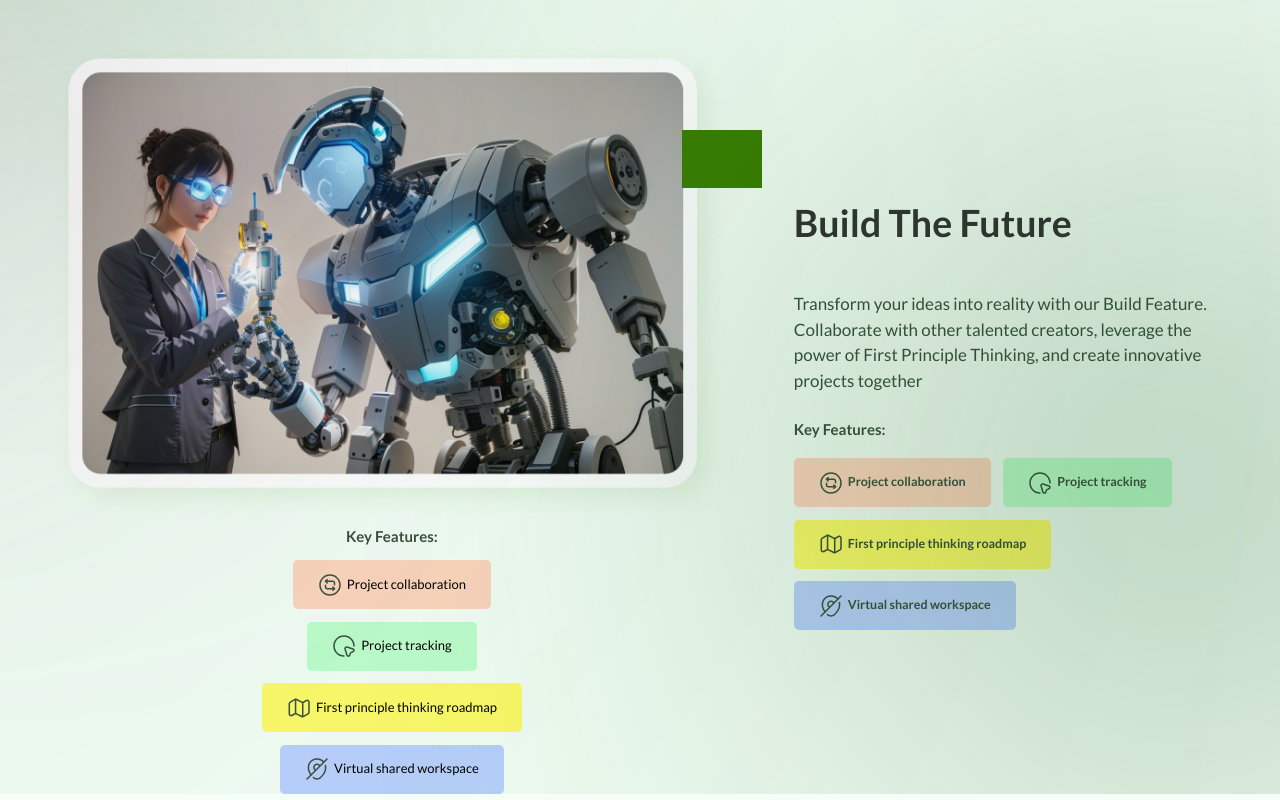
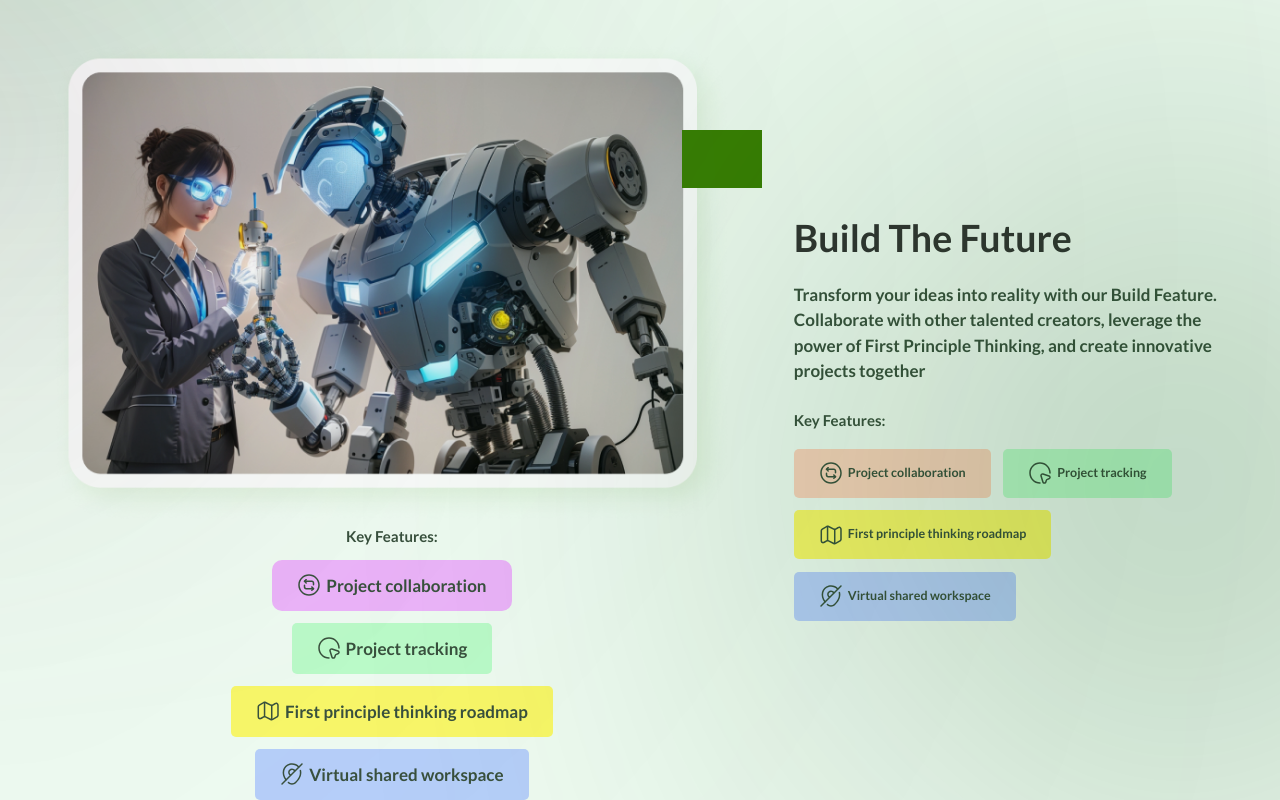
Before and after one commit to Colab-Apes/new_landing_page, a React (Vite) app: page / in a window 1280 px wide. Shown: the part 1842-2642 px from the top of the page. Built offline with nearby package versions, Linux system fonts and the light colour scheme.

Commit message:
worked on build the future

```diff
--- a/src/NewLandingPage/components/BuildTheFuture.jsx
+++ b/src/NewLandingPage/components/BuildTheFuture.jsx
@@ -28,27 +28,31 @@
               alt="Feature Frame"
             />
             <div className="key-features kf-mobile text-center">
-              <p className="text-[#3B513F] text-[1.5rem] mb-5 font-bold">
+              <p className="text-[#3B513F] text-[2rem] xl:text-[1.5rem] mb-5 font-bold">
                 Key Features:
               </p>
-              <div className="flex flex-col items-center flex-wrap gap-5">
-                <div className="stuff flex items-center gap-2 bg-[#FFD6BF] px-10 py-5 rounded-lg">
+              <div className="flex  flex-col items-center flex-wrap gap-5 text-[#3B513F] font-bold  ">
+                <div className="stuff flex items-center gap-2 bg-[#F2B6FF] px-10 py-5 rounded-[10px]">
                   <div className="icon">
                     <img src={repeatCircle} alt="frame" />
                   </div>
-                  <p className="text-[1.3rem]">Project collaboration</p>
+                  <p className="text-[1.7rem] text-[#3B513F] font-bold">
+                    Project collaboration
+                  </p>
                 </div>
                 <div className="stuff flex items-center gap-2 bg-[#C0FFCE] px-10 py-5 rounded-lg">
                   <div className="icon">
                     <img src={mouseCircle} alt="frame" />
                   </div>
-                  <p className="text-[1.3rem]">Project tracking</p>
+                  <p className="text-[1.7rem] text-[#3B513F] font-bold">
+                    Project tracking
+                  </p>
                 </div>
                 <div className="stuff flex items-center gap-2 bg-[#FFFB6B] px-10 py-5 rounded-lg">
                   <div className="icon">
                     <img src={map} alt="frame" />
                   </div>
-                  <p className="text-[1.3rem]">
+                  <p className="text-[1.7rem] text-[#3B513F] font-bold">
                     First principle thinking roadmap
                   </p>
                 </div>
@@ -56,17 +60,19 @@
                   <div className="icon">
                     <img src={locationSlash} alt="frame" />
                   </div>
-                  <p className="text-[1.3rem]">Virtual shared workspace</p>
+                  <p className="text-[1.7rem] text-[#3B513F] font-bold">
+                    Virtual shared workspace
+                  </p>
                 </div>
               </div>
             </div>
           </div>
 
           <div className=" text-center  md:text-left w-full md:w-[40%]">
-            <h1 className="text-[#333333] font-semibold text-5xl md:text-6xl ">
+            <h1 className="text-[#333333] font-semibold text-[4rem] md:text-6xl mb-10">
               Build The Future
             </h1>
-            <p className="text-[#3B513F] text-[1.7rem] mb-10 mt-20">
+            <p className="text-[#3B513F] font-bold z-[1rem] text-[1.7rem] mb-10">
               Transform your ideas into reality with our Build Feature.
               Collaborate with other talented creators, leverage the power of
               First Principle Thinking, and create innovative projects together
```
